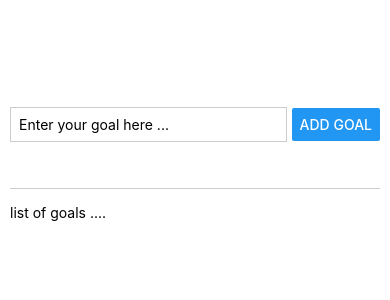
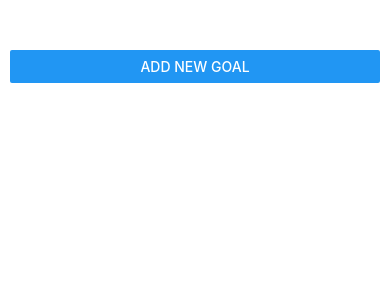
Before and after one commit to mike-mbugua/RN, a React Native app: screen / in a window 390 px wide. Shown: the top 300 px of the page. Built offline with nearby package versions, Linux system fonts and the light colour scheme.

Commit message:
seting the modal

```diff
--- a/App.js
+++ b/App.js
@@ -1,23 +1,48 @@
 import { useState } from "react";
-import { FlatList, StyleSheet, Text, View } from "react-native";
+import { Button, FlatList, StyleSheet, Text, View } from "react-native";
 import GoalItem from "./components/GoalItem";
 import GoalInput from "./components/GoalInput";
 
 export default function App() {
   const [courseGoals, setCourseGoals] = useState([]);
+  const [modalIsVisible, setModalIsVisible] = useState(false);
+
+  function startAddGoalHandler() {
+    setModalIsVisible(true);
+  }
 
   function addGoalHandler(enteredText) {
-    setCourseGoals((currentGoals) => [...currentGoals, enteredText]);
+    if (enteredText.trim() !== "") {
+      setCourseGoals((currentGoals) => [
+        ...currentGoals,
+        { text: enteredText, id: Math.random().toString() },
+      ]);
+    }
+    alert("cannot add empty goals");
+  }
+
+  function onDeleteHandler(id) {
+    setCourseGoals((currentCourseGoals) => {
+      return currentCourseGoals.filter((goal) => goal.id !== id);
+    });
   }
   return (
     <View style={styles.appContainer}>
-      <GoalInput onAddGoal={addGoalHandler} />
+      <Button title="Add new Goal" onPress={startAddGoalHandler} />
+
+      {modalIsVisible && (
+        <GoalInput visible={modalIsVisible} onAddGoal={addGoalHandler} />
+      )}
       <View style={styles.goalContainer}>
-        <Text>list of goals ....</Text>
-
         <FlatList
           data={courseGoals}
-          renderItem={(itemData) => <GoalItem text={itemData.item} />}
+          renderItem={(itemData) => (
+            <GoalItem
+              text={itemData.item.text}
+              addOnDeleteHandler={onDeleteHandler}
+              id={itemData.item.id}
+            />
+          )}
         />
       </View>
     </View>
```
